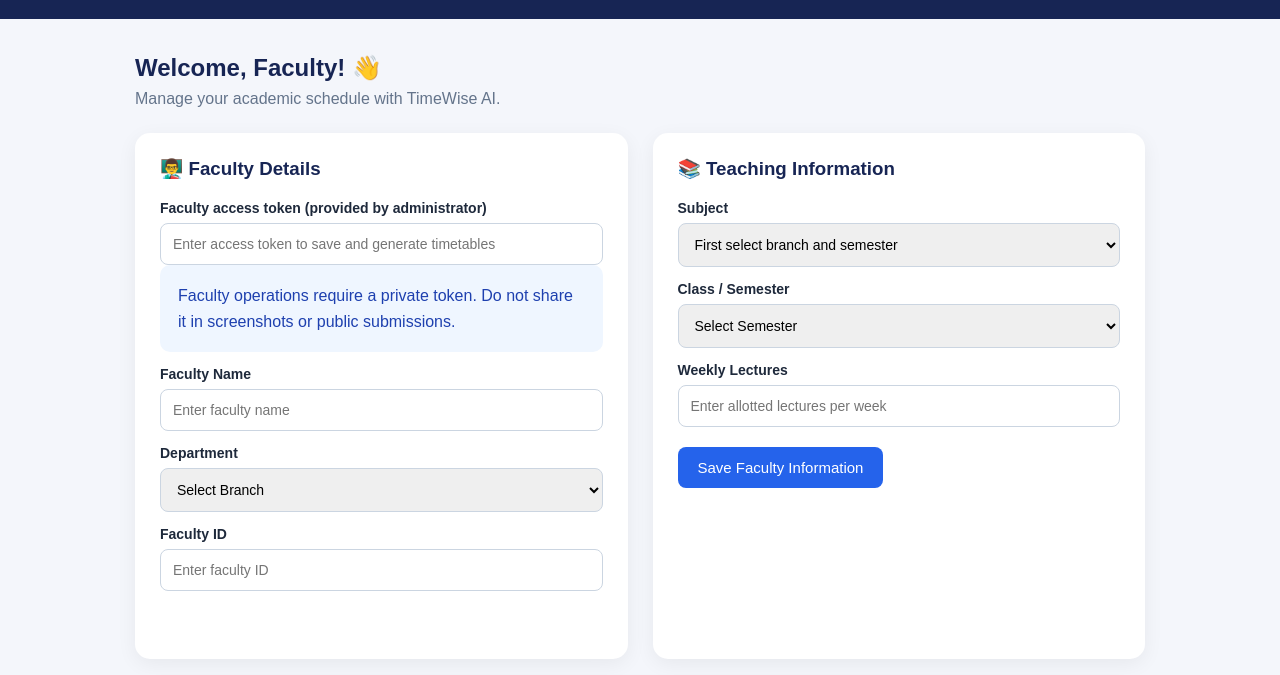
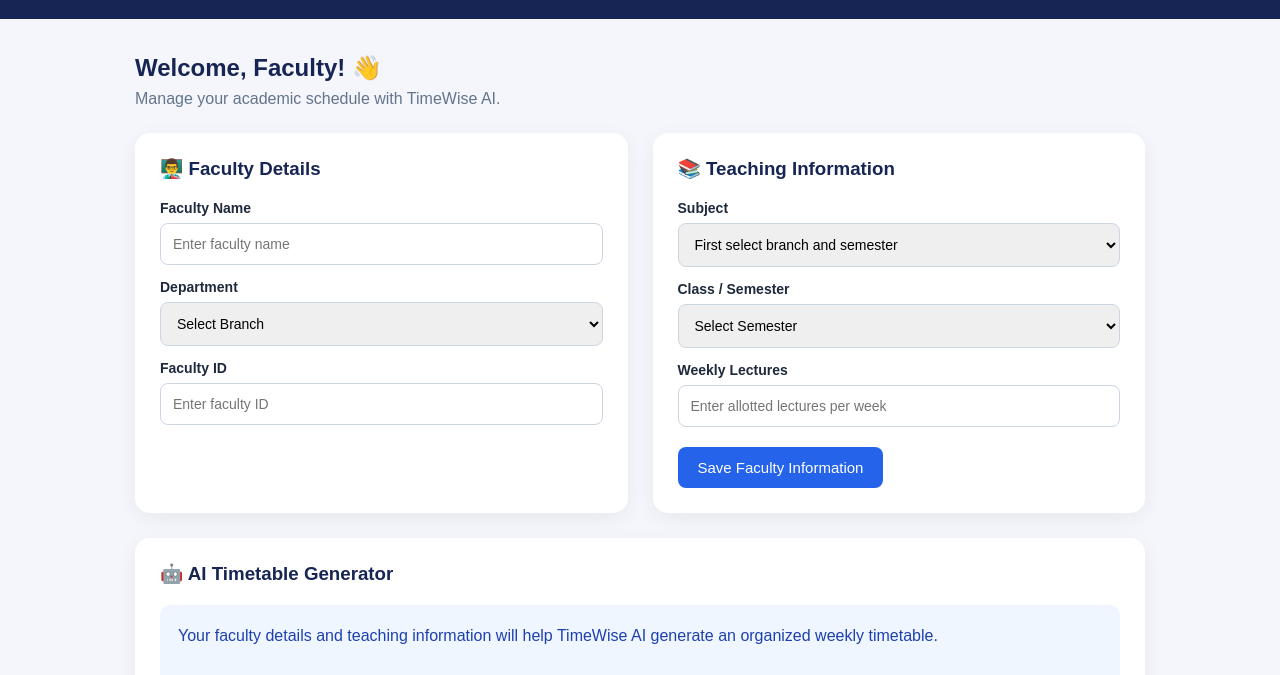
Before and after one commit to pmaitd3326266/TimeWiseAI, a plain HTML site: page frontend/faculty.html in a window 1280 px wide. Shown: the part 81-756 px from the top of the page. Drawn offline with Linux system fonts and the light colour scheme.

Commit message:
Update faculty.html

```diff
--- a/frontend/faculty.html
+++ b/frontend/faculty.html
@@ -27,9 +27,6 @@
 
         <div class="card">
             <h3>👨‍🏫 Faculty Details</h3>
-<label for="facultyAccessToken">Faculty access token (provided by administrator)</label>
-<input type="password" id="facultyAccessToken" autocomplete="new-password" placeholder="Enter access token to save and generate timetables">
-<p class="note">Faculty operations require a private token. Do not share it in screenshots or public submissions.</p>
 
             <label for="facultyName">Faculty Name</label>
 <input
```
